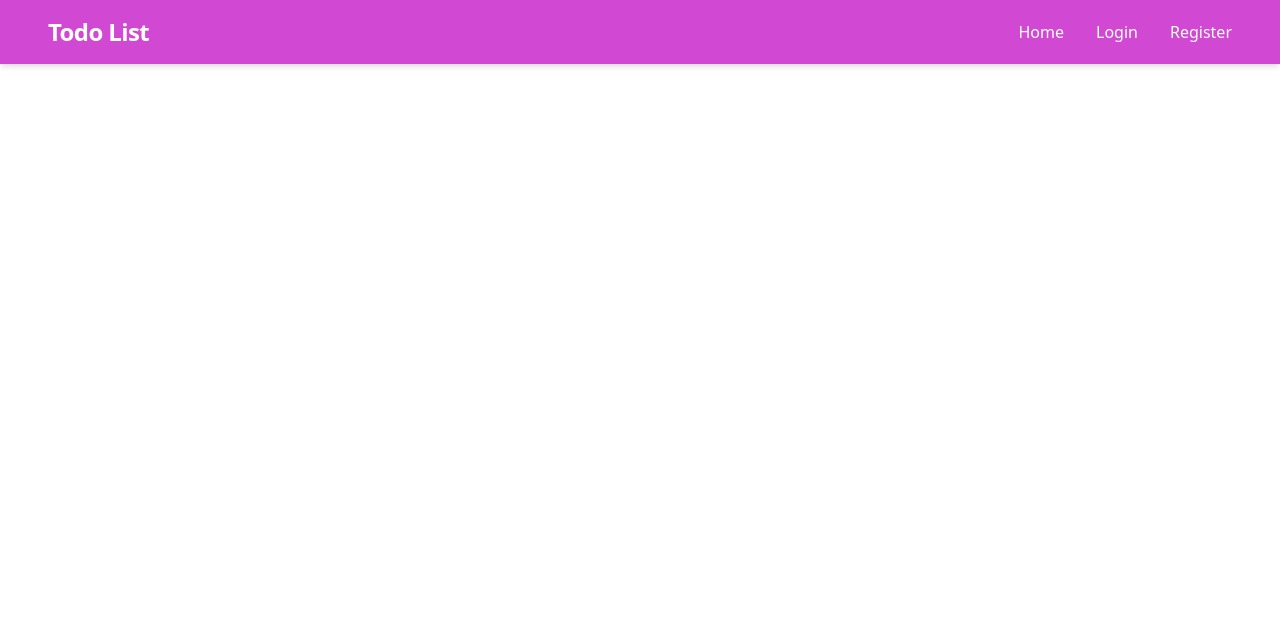
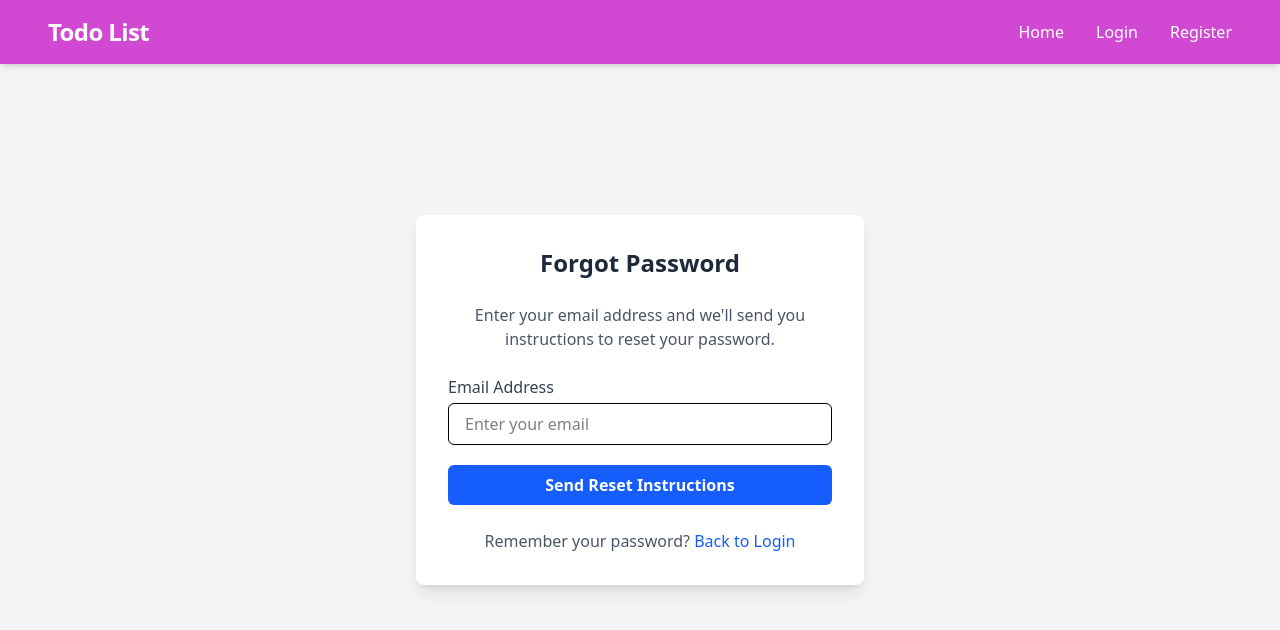
Before and after one commit to pankajvitaldeveloper/todo-frontend, a React (Vite) app: page /forgot-password in a window 1280 px wide. Shown: the top 630 px of the page. Built offline with nearby package versions, Linux system fonts and the light colour scheme.

Commit message:
upload backend u

```diff
--- a/src/App.jsx
+++ b/src/App.jsx
@@ -11,6 +11,8 @@ import Login from "./pages/Login";
 import Register from "./pages/Register";
 import TodoShow from "./pages/TodoShow";
 import TodoList from "./pages/TodoList";
+import ForgetPassword from "./pages/ForgetPassword";
+import ResetPassword from "./pages/ResetPassword";
 
 // Separate component to access useLocation after Router is active
 const AppRoutes = () => {
@@ -28,6 +30,8 @@ const AppRoutes = () => {
         <Route path="/register" element={<Register />} />
         <Route path="/todos" element={<TodoShow />} />
         <Route path="/todolist" element={<TodoList />} />
+        <Route path="/forgot-password" element={<ForgetPassword />} />
+        <Route path="/reset-password/:token" element={<ResetPassword />} />
       </Routes>
     </main>
   );
--- /dev/null
+++ b/src/pages/ForgetPassword.jsx
@@ -0,0 +1,83 @@
+import React, { useState } from 'react';
+import { useNavigate, Link } from 'react-router-dom';
+
+const ForgetPassword = () => {
+  const [email, setEmail] = useState('');
+  const navigate = useNavigate();
+
+  const handleSubmit = async (e) => {
+    e.preventDefault();
+
+    try {
+      const response = await fetch(`${import.meta.env.VITE_API_URL}/auth/forget-password`, {
+        method: 'POST',
+        headers: {
+          'Content-Type': 'application/json',
+        },
+        body: JSON.stringify({ email }),// json.stringify({ email }) is a method in JavaScript that converts a JavaScript object into a JSON string. It is commonly used when sending data to a server or storing data in a file.
+      });
+
+      const data = await response.json();
+
+      if (response.ok) {
+        alert('Password reset instructions sent to your email!');
+        navigate('/login');
+      } else {
+        alert(data.message || 'Failed to process request');
+      }
+    } catch (error) {
+      console.error('Error:', error);
+      alert('An error occurred. Please try again.');
+    }
+  };
+
+  return (
+    <div className="min-h-screen flex items-center justify-center bg-gray-100">
+      <div className="bg-white p-8 rounded-lg shadow-lg w-full max-w-md">
+        <h2 className="text-2xl font-bold mb-6 text-center text-gray-800">Forgot Password</h2>
+        <p className="text-gray-600 text-center mb-6">
+          Enter your email address and we'll send you instructions to reset your password.
+        </p>
+
+        <form onSubmit={handleSubmit} className="space-y-5">
+          <div>
+            <label htmlFor="email" className="block text-gray-700 mb-1">
+              Email Address
+            </label>
+            <input
+              id="email"
+              type="email"
+              className="w-full px-4 py-2 border rounded-md focus:outline-none focus:ring-2 focus:ring-blue-500"
+              value={email}
+              onChange={(e) => setEmail(e.target.value)}
+              required
+              placeholder="Enter your email"
+              autoComplete="email"
+            />
+          </div>
+
+          <button
+            type="submit"
+            className="w-full bg-blue-600 text-white py-2 rounded-md font-semibold hover:bg-blue-700 transition"
+          >
+            Send Reset Instructions
+          </button>
+        </form>
+
+        <div className="mt-6 text-center">
+          <p className="text-gray-600">
+            Remember your password?{" "}
+            <Link
+              to="/login"
+              className="text-blue-600 hover:text-blue-800 font-medium transition-colors"
+            >
+              Back to Login
+            </Link>
+          </p>
+        </div>
+      </div>
+    </div>
+  );
+};
+
+export default ForgetPassword;
--- a/src/pages/Login.jsx
+++ b/src/pages/Login.jsx
@@ -14,7 +14,7 @@ const Login = () => {
     e.preventDefault();
 
     try {
-      const response = await fetch("http://localhost:5000/api/auth/login", {
+      const response =  await fetch(`${import.meta.env.VITE_API_URL}/auth/login`, {
         method: "POST",
         headers: {
           "Content-Type": "application/json",
@@ -116,13 +116,7 @@ const Login = () => {
             >
               Forgot Password?
             </Link>
-            <span className="text-gray-300">|</span>
-            <Link
-              to="/help"
-              className="text-sm text-gray-500 hover:text-gray-700 transition-colors"
-            >
-              Need Help?
-            </Link>
+
           </div>
         </div>
       </div>
--- a/src/pages/Register.jsx
+++ b/src/pages/Register.jsx
@@ -1,8 +1,10 @@
 import React, { useState } from "react";
-import { useNavigate } from "react-router-dom";
+import { useNavigate, Link } from "react-router-dom";
+import { FaEye, FaEyeSlash } from "react-icons/fa";
 
 const Register = () => {
   const navigate = useNavigate();
+  const [showPassword, setShowPassword] = useState(false);
   const [formData, setFormData] = useState({
     username: "",
     email: "",
@@ -24,7 +26,7 @@ const Register = () => {
     e.preventDefault();
 
     try {
-      const response = await fetch("http://localhost:5000/api/auth/register", {
+      const response = await fetch(`${import.meta.env.VITE_API_URL}/auth/register`, {
         method: "POST",
         headers: {
           "Content-Type": "application/json",
@@ -86,16 +88,25 @@ const Register = () => {
             <label htmlFor="password" className="block text-gray-700 mb-1">
               Password
             </label>
+            <div className="relative">
               <input
                 id="password"
                 name="password"
-              type="password"
+                type={showPassword ? "text" : "password"}
                 className="w-full px-4 py-2 border rounded-md focus:outline-none focus:ring-2 focus:ring-blue-500"
                 value={formData.password}
                 onChange={handleChange}
                 required
                 autoComplete="new-password"
               />
+              <button
+                type="button"
+                className="absolute right-3 top-1/2 transform -translate-y-1/2 text-gray-500 hover:text-gray-700"
+                onClick={() => setShowPassword(!showPassword)}
+              >
+                {showPassword ? <FaEyeSlash size={20} /> : <FaEye size={20} />}
+              </button>
+            </div>
           </div>
           <button
             type="submit"
@@ -104,6 +115,19 @@ const Register = () => {
             Register
           </button>
         </form>
+
+        <div className="mt-6 text-center">
+          <p className="text-gray-600">
+            Already have an account?{" "}
+            <Link
+              to="/login"
+              className="text-blue-600 hover:text-blue-800 font-medium transition-colors"
+            >
+              Login here
+            </Link>
+          </p>
+
+        </div>
       </div>
     </div>
   );
--- /dev/null
+++ b/src/pages/ResetPassword.jsx
@@ -0,0 +1,113 @@
+import React, { useState } from 'react';
+import { useNavigate, useParams } from 'react-router-dom';
+import { FaEye, FaEyeSlash } from "react-icons/fa";
+
+const ResetPassword = () => {
+  const [password, setPassword] = useState('');
+  const [confirmPassword, setConfirmPassword] = useState('');
+  const [showPassword, setShowPassword] = useState(false);
+  const [showConfirmPassword, setShowConfirmPassword] = useState(false);
+  const [message, setMessage] = useState('');
+  const navigate = useNavigate();
+  const { token } = useParams();
+
+  const handleSubmit = async (e) => {
+    e.preventDefault();
+
+    if (password !== confirmPassword) {
+      setMessage('Passwords do not match');
+      return;
+    }
+
+    try {
+      const response = await fetch(`${import.meta.env.VITE_API_URL}/auth/reset-password`, {
+        method: 'POST',
+        headers: {
+          'Content-Type': 'application/json',
+        },
+        body: JSON.stringify({
+          token,
+          newPassword: password,
+        }),
+      });
+
+      const data = await response.json();
+
+      if (response.ok) {
+        alert('Password reset successful!');
+        navigate('/login');
+      } else {
+        setMessage(data.message || 'Failed to reset password');
+      }
+    } catch (error) {
+      setMessage('An error occurred. Please try again.');
+    }
+  };
+
+  return (
+    <div className="min-h-screen flex items-center justify-center bg-gray-100">
+      <div className="bg-white p-8 rounded-lg shadow-lg w-full max-w-md">
+        <h2 className="text-2xl font-bold mb-6 text-center text-gray-800">Reset Password</h2>
+        {message && (
+          <div className="mb-4 p-3 rounded bg-red-100 text-red-700">
+            {message}
+          </div>
+        )}
+        <form onSubmit={handleSubmit} className="space-y-5">
+          <div>
+            <label htmlFor="password" className="block text-gray-700 mb-1">
+              New Password
+            </label>
+            <div className="relative">
+              <input
+                id="password"
+                type={showPassword ? "text" : "password"}
+                className="w-full px-4 py-2 border rounded-md focus:outline-none focus:ring-2 focus:ring-blue-500"
+                value={password}
+                onChange={(e) => setPassword(e.target.value)}
+                required
+              />
+              <button
+                type="button"
+                className="absolute right-3 top-1/2 transform -translate-y-1/2 text-gray-500 hover:text-gray-700"
+                onClick={() => setShowPassword(!showPassword)}
+              >
+                {showPassword ? <FaEyeSlash size={20} /> : <FaEye size={20} />}
+              </button>
+            </div>
+          </div>
+          <div>
+            <label htmlFor="confirmPassword" className="block text-gray-700 mb-1">
+              Confirm Password
+            </label>
+            <div className="relative">
+              <input
+                id="confirmPassword"
+                type={showConfirmPassword ? "text" : "password"}
+                className="w-full px-4 py-2 border rounded-md focus:outline-none focus:ring-2 focus:ring-blue-500"
+                value={confirmPassword}
+                onChange={(e) => setConfirmPassword(e.target.value)}
+                required
+              />
+              <button
+                type="button"
+                className="absolute right-3 top-1/2 transform -translate-y-1/2 text-gray-500 hover:text-gray-700"
+                onClick={() => setShowConfirmPassword(!showConfirmPassword)}
+              >
+                {showConfirmPassword ? <FaEyeSlash size={20} /> : <FaEye size={20} />}
+              </button>
+            </div>
+          </div>
+          <button
+            type="submit"
+            className="w-full bg-blue-600 text-white py-2 rounded-md font-semibold hover:bg-blue-700 transition"
+          >
+            Reset Password
+          </button>
+        </form>
+      </div>
+    </div>
+  );
+};
+
+export default ResetPassword;
--- a/src/pages/TodoList.jsx
+++ b/src/pages/TodoList.jsx
@@ -18,7 +18,7 @@ const TodoList = () => {
 
   const fetchTodos = async () => {
     try {
-      const response = await fetch('http://localhost:5000/api/todo', {
+      const response = await fetch(`${import.meta.env.VITE_API_URL}/todo`, {
         headers: {
           'Authorization': `Bearer ${localStorage.getItem('token')}`
         }
@@ -35,7 +35,7 @@ const TodoList = () => {
 
   const handleDelete = async (id) => {
     try {
-      const response = await fetch(`http://localhost:5000/api/todo/${id}`, {
+      const response = await fetch(`${import.meta.env.VITE_API_URL}/todo/${id}`, {
         method: 'DELETE',
         headers: {
           'Authorization': `Bearer ${localStorage.getItem('token')}`
@@ -55,7 +55,7 @@ const TodoList = () => {
 
   const handleUpdate = async (id) => {
     try {
-      const response = await fetch(`http://localhost:5000/api/todo/${id}`, {
+      const response = await fetch(`${import.meta.env.VITE_API_URL}/todo/${id}`, {
         method: 'PUT',
         headers: {
           'Content-Type': 'application/json',
```
Also changed, not shown: src/pages/TodoShow.jsx (+4 -4 lines), 1 other file (tests, documents, lock files or other folders). Lines whose indentation alone changed are shown as unchanged.
